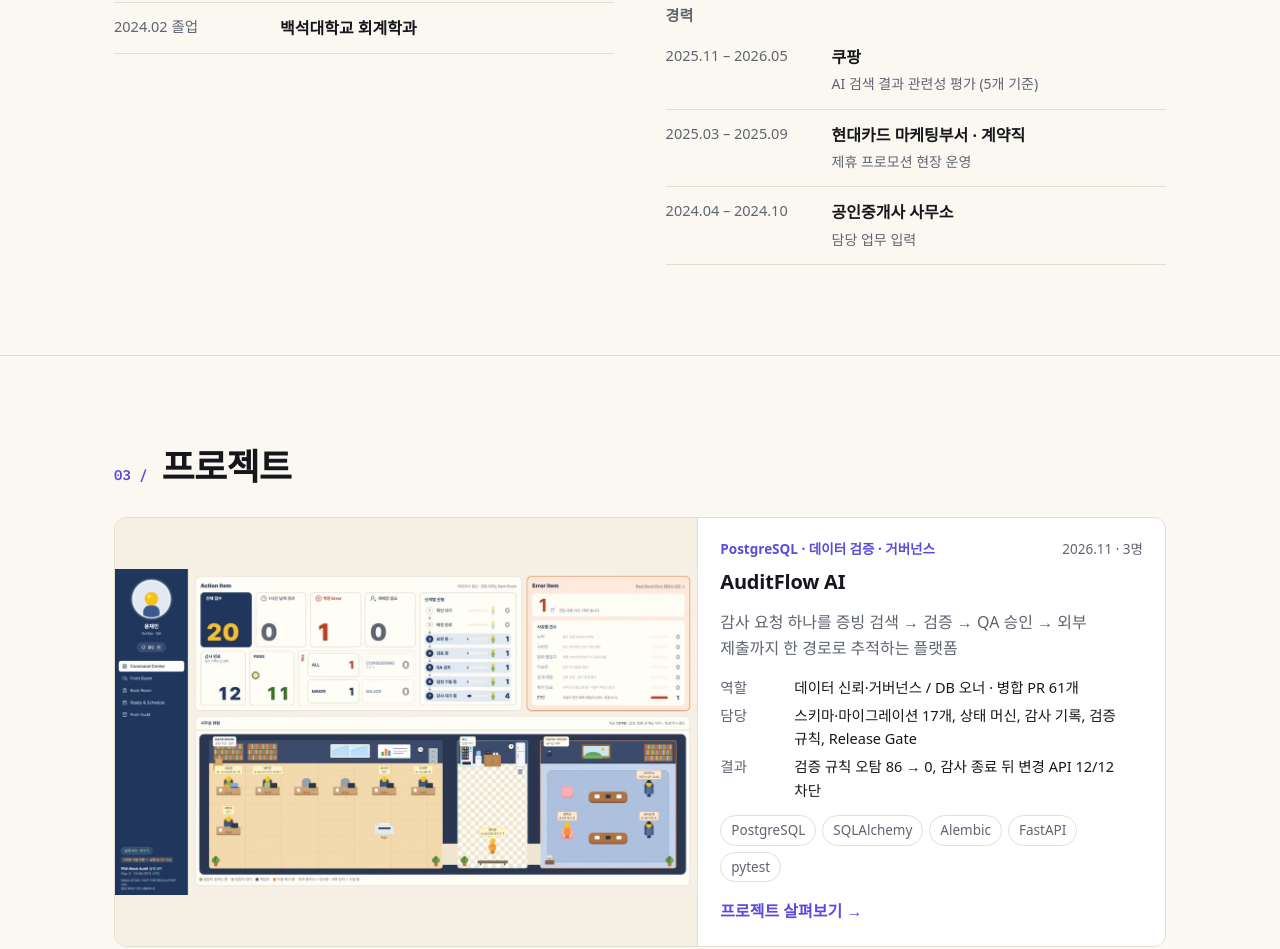
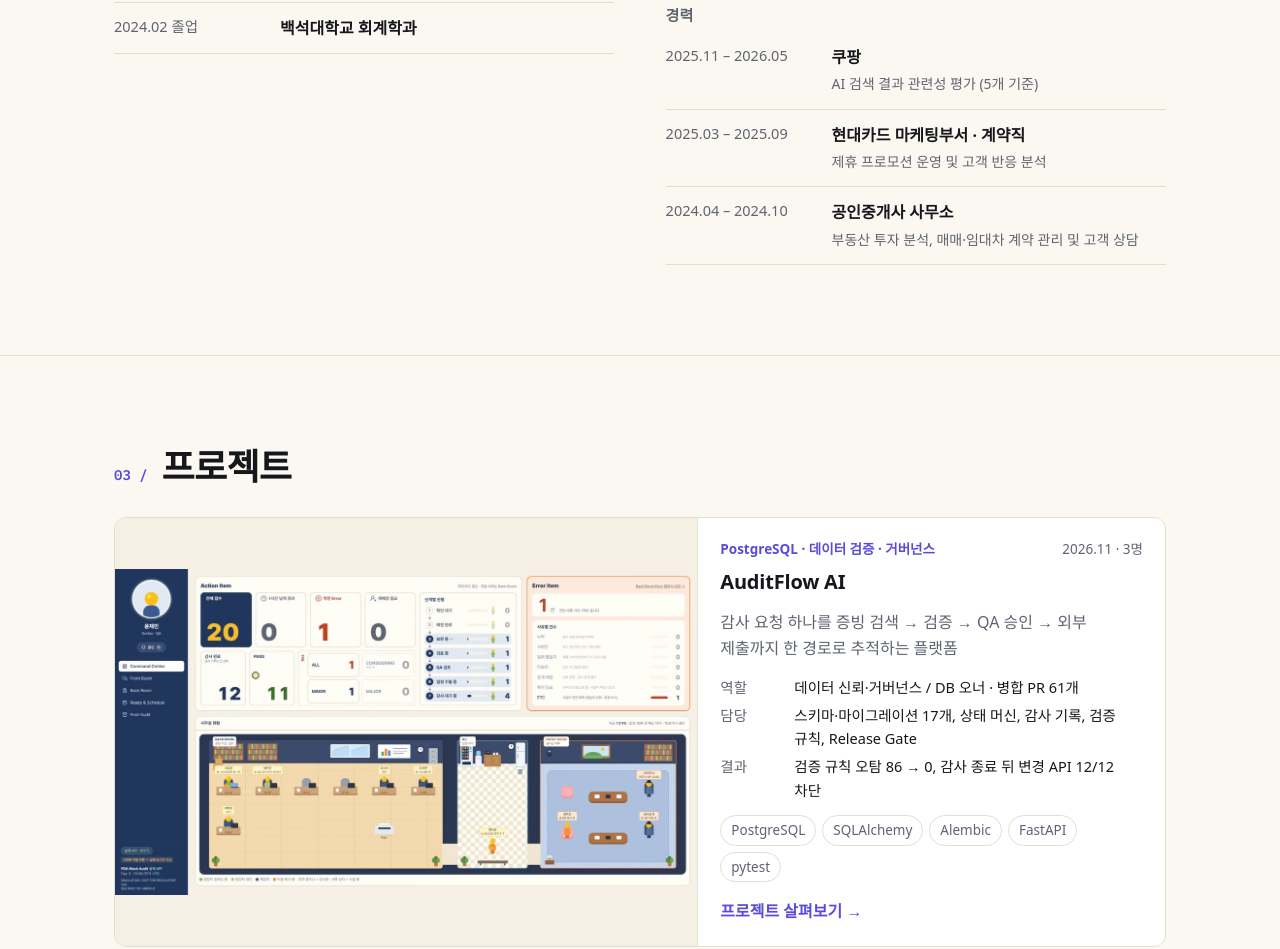
Before and after one commit to Shin-yerim/Shin-yerim.github.io, a plain HTML site: page index.html in a window 1280 px wide. Shown: the part 2249-3198 px from the top of the page. Drawn offline with Linux system fonts and the light colour scheme; a web font is replaced by a local one.

Commit message:
경력 업무 설명 수정: 현대카드·공인중개사 사무소
Co-Authored-By: Claude Opus 5.5 <noreply@anthropic.com>
Claude-Session: https://claude.ai/code/session_014wnCarULmVYPoYbvDiu52L

```diff
--- a/index.html
+++ b/index.html
@@ -112,8 +112,8 @@
           <p class="cap" style="margin-top:28px">경력</p>
           <ul class="list">
             <li><span class="when">2025.11 – 2026.05</span><div><b>쿠팡</b><small>AI 검색 결과 관련성 평가 (5개 기준)</small></div></li>
-            <li><span class="when">2025.03 – 2025.09</span><div><b>현대카드 마케팅부서 · 계약직</b><small>제휴 프로모션 현장 운영</small></div></li>
-            <li><span class="when">2024.04 – 2024.10</span><div><b>공인중개사 사무소</b><small class="todo">담당 업무 입력</small></div></li>
+            <li><span class="when">2025.03 – 2025.09</span><div><b>현대카드 마케팅부서 · 계약직</b><small>제휴 프로모션 운영 및 고객 반응 분석</small></div></li>
+            <li><span class="when">2024.04 – 2024.10</span><div><b>공인중개사 사무소</b><small>부동산 투자 분석, 매매·임대차 계약 관리 및 고객 상담</small></div></li>
           </ul>
         </div>
       </div>
```
Also changed, not shown: 2 other files.
